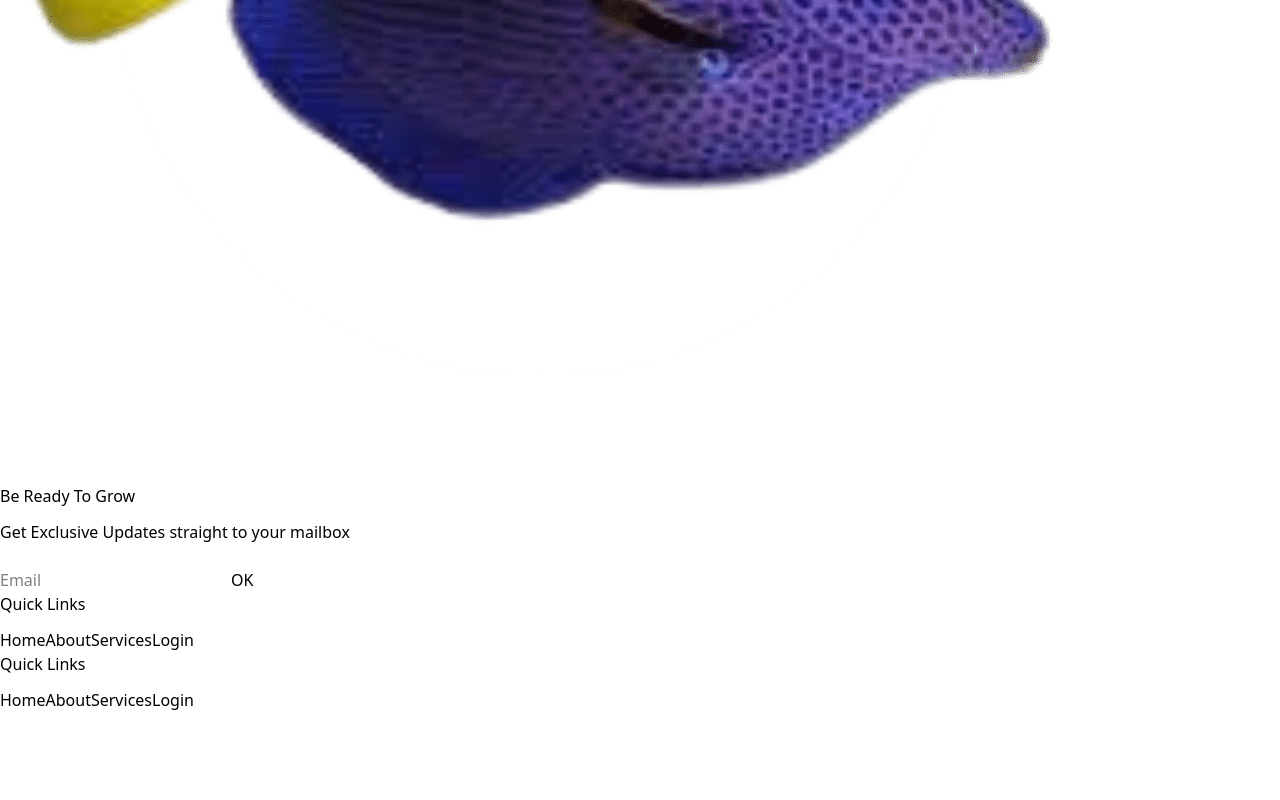
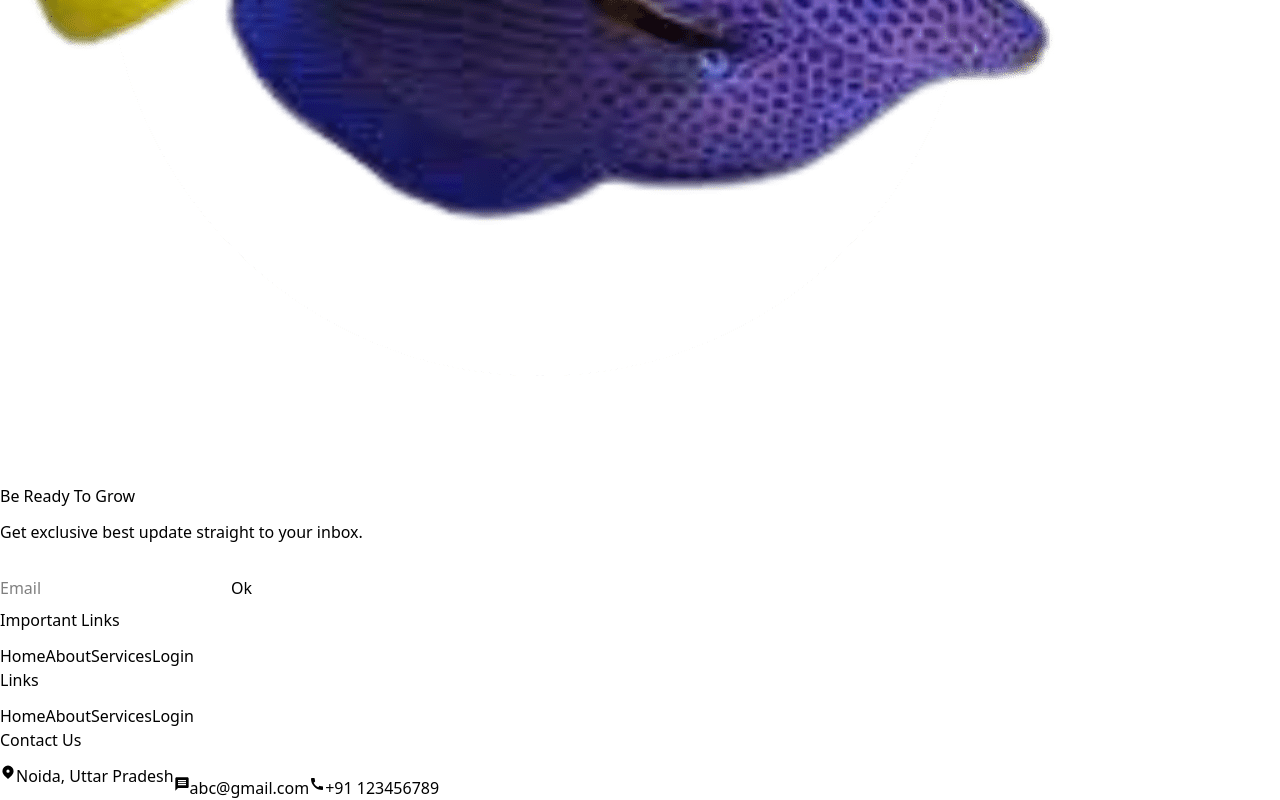
Before and after one commit to AustinMusuya/marine-aquatics-site, a React (Vite) app: page / in a window 1280 px wide. Shown: the part 2356-3156 px from the top of the page. Before the commit the page ends 3068 px from the top, so only its background shows below. Built offline with nearby package versions, Linux system fonts and the light colour scheme.

Commit message:
Finally finish structuring footer component

```diff
--- a/src/components/Footer/Footer.jsx
+++ b/src/components/Footer/Footer.jsx
@@ -1,78 +1,115 @@
 // import React from 'react'
+import { FaFacebook, FaInstagram, FaLinkedin } from "react-icons/fa";
+import { HiLocationMarker } from "react-icons/hi";
+import { MdCall, MdMessage } from "react-icons/md";
 
 const Footer = () => {
   return (
-    <div className="bg-gray-800 text-white px-5">
+    <div className="bg-gray-800 ">
       <section className="max-w-[1200px] mx-auto text-white">
-            <div className="grid md:grid-cols-3 py-5">
-                {/* first col */}
-                <div className="py-8 px-4">
-                    <h1 className="text-xl sm:text-3xl
-                    font-bold s,:text-left text-justify mb-3">
+        <div className=" grid md:grid-cols-3 py-5">
+          {/* first column */}
+          <div className=" py-8 px-4 ">
+            <h1 className="sm:text-3xl text-xl font-bold sm:text-left text-justify mb-3">
               Be Ready To Grow
             </h1>
-                    <p>
-                        Get Exclusive <span className="font-bold">Updates</span> straight to your mailbox
+            <p className="text-gray-400">
+              Get exclusive{" "}
+              <span className=" text-white font-bold "> best update</span>{" "}
+              straight to your inbox.{" "}
             </p>
             <br />
-                    <div>
-                        <input type="text" className="py-1 px-3 w-full h-[100%]
-                        inline-block focus:outline-none
-                        focus:ring-2 focus:ring-sky-500
-                        bg-gray-800 border-gray-200 border-2"
-                        placeholder="Email" />
-                        <button className="primary-button">
-                            OK
+            <div className="flex items-center h-10">
+              <input
+                className="py-1 px-3 w-full h-[100%] inline-block focus:outline-none focus:border-sky-500 focus:ring-2 focus:ring-sky-500 bg-gray-800 border-gray-200 border-2 "
+                type="text"
+                placeholder="Email"
+              />
+              <button className="bg-orange-500 hover:bg-orange-500/75 h-full inline-block py-2 px-6 text-white">
+                Ok
               </button>
             </div>
           </div>
-                {/* second col */}
-                <div className="grid grid-cols-2 sm:grid-cols-3 col-s[an-2 md:pl-10">
-                    <div>
-                        <div className="py-8 px-4">
-                            <h1 className="text-xl font-bold mb-3">Quick Links</h1>
-                            <ul className="flex flex-col gap-3">
-                                <li>
-                                    <a href="">Home</a>
-                                </li>
-                                <li>
-                                    <a href="">About</a>
-                                </li>
-                                <li>
-                                    <a href="">Services</a>
-                                </li>
-                                <li>
-                                    <a href="">Login</a>
-                                </li>
+          {/* Second column */}
+
+          <div className="grid grid-cols-2 sm:grid-cols-3 col-span-2 md:pl-10 ">
+            <div className="">
+              <div className="py-8 px-4 ">
+                <h1 className="sm:text-xl text-xl font-bold sm:text-left text-justify mb-3">
+                  Important Links
+                </h1>
+                <ul className={`flex flex-col gap-3 `}>
+                  <li className="cursor-pointer">Home</li>
+                  <li className="cursor-pointer">About</li>
+                  <li className="cursor-pointer">Services</li>
+                  <li className="cursor-pointer">Login</li>
                 </ul>
               </div>
             </div>
+            <div className="">
+              <div className="py-8 px-4 ">
+                <h1 className="sm:text-xl text-xl font-bold sm:text-left text-justify mb-3">
+                  Links
+                </h1>
+                <ul className="flex flex-col gap-3 ">
+                  <li className="cursor-pointer">Home</li>
+                  <li className="cursor-pointer">About</li>
+                  <li className="cursor-pointer">Services</li>
+                  <li className="cursor-pointer">Login</li>
+                </ul>
               </div>
-                <div className="grid grid-cols-2 sm:grid-cols-3 col-s[an-2 md:pl-10">
-                    <div>
-                        <div className="py-8 px-4">
-                            <h1 className="text-xl font-bold mb-3">Quick Links</h1>
-                            <ul className="flex flex-col gap-3">
-                                <li>
-                                    <a href="">Home</a>
-                                </li>
-                                <li>
-                                    <a href="">About</a>
-                                </li>
-                                <li>
-                                    <a href="">Services</a>
-                                </li>
-                                <li>
-                                    <a href="">Login</a>
-                                </li>
-                            </ul>
+            </div>
+            <div className="">
+              <div className="py-8 px-4 ">
+                <h1 className="sm:text-xl text-xl font-bold sm:text-left text-justify mb-3">
+                  Contact Us
+                </h1>
+                <div className="flex flex-col gap-3">
+                  <div className="flex items-center gap-3">
+                    <HiLocationMarker />
+                    <p>Noida, Uttar Pradesh</p>
+                  </div>
+                  <div className="flex items-center gap-3 mt-3">
+                    <MdMessage />
+                    <p>abc@gmail.com</p>
+                  </div>
+                  <div className="flex items-center gap-3 mt-3">
+                    <MdCall />
+                    <p>+91 123456789</p>
                   </div>
                 </div>
               </div>
             </div>
+          </div>
+        </div>
+        <div className="hidden sm:block">
+          <div className="flex justify-between items-center text-center py-6 border-t-2 border-gray-300/40">
+            <span className="text-sm text-gray-400">
+              @copyright 2024 Travery || Dilshad
+            </span>
+            <div className="flex items-center justify-center gap-4 mb-4">
+              <a href="#">
+                <FaInstagram className="text-4xl" />
+              </a>
+              <a href="#">
+                <FaFacebook className="text-4xl" />
+              </a>
+              <a href="#">
+                <FaLinkedin className="text-4xl" />
+              </a>
+            </div>
+
+            <span className="text-sm text-gray-400 ">
+              <ul className="flex gap-3">
+                <li className="hover:text-white">Privacy Policy</li>
+                <li className="hover:text-white">Terms & Conditions</li>
+              </ul>
+            </span>
+          </div>
+        </div>
       </section>
     </div>
-  )
-}
+  );
+};
 
-export default Footer
+export default Footer;
```
Lines whose indentation alone changed are shown as unchanged.
